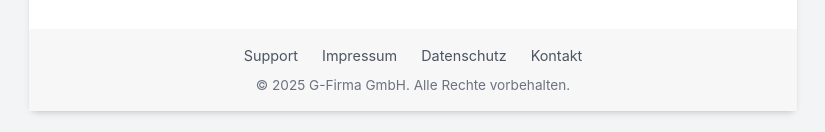
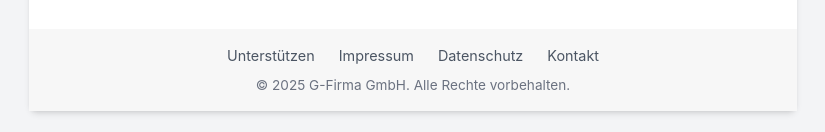
Before and after one commit to germesko1/g-firma, a plain HTML site: page index.html in a window 1280 px wide. Shown: the part 1687-1819 px from the top of the page, without its empty margins (227-1052 px from the left). Drawn offline with nearby package versions, Linux system fonts and the light colour scheme.

Commit message:
Update index.html

```diff
--- a/index.html
+++ b/index.html
@@ -320,7 +320,7 @@
                     </p>
                     <div class="flex flex-wrap justify-center gap-4">
                         <button id="scroll-button" type="button" class="complaint-button">Jetzt beschweren</button>
-                        <a href="/support" class="support-button">Beschwerden unterstützen</a>
+                        <a href="/unterstützen" class="support-button">Beschwerden unterstützen</a>
                     </div>
                 </div>
             </section>
@@ -423,7 +423,7 @@
         <!-- Новый футер в стиле второй страницы -->
         <footer class="footer">
             <nav class="footer-nav">
-                <a href="/support" class="footer-link">Support</a>
+                <a href="/unterstützen" class="footer-link">Unterstützen</a>
                 <a href="/impressum" class="footer-link">Impressum</a>
                 <a href="/impressum" class="footer-link">Datenschutz</a>
                 <a href="/impressum" class="footer-link">Kontakt</a>
```
